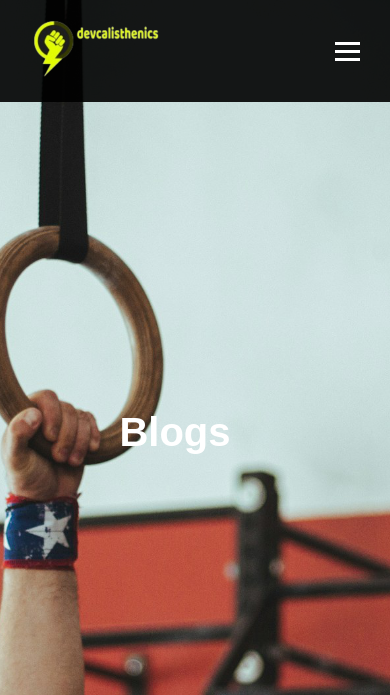
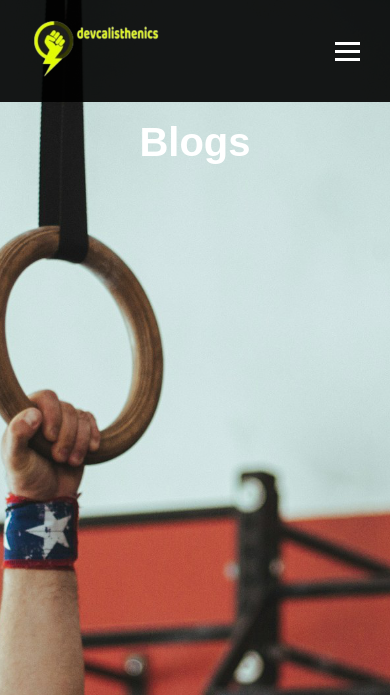
Before and after one commit to Juan-Carlos-D/fitness-app, a Flask app: template Templates/blogs.html in a window 390 px wide. Shown: the top 695 px of the page. Run offline with Flask 3, Linux system fonts and the light colour scheme; the template is opened without the code that fills it, so the values that code supplies are empty.

Commit message:
styling for containers

```diff
--- a/static/CSS/blogs.css
+++ b/static/CSS/blogs.css
@@ -3,7 +3,12 @@
     text-align: center;
     margin-top: 20px;
     font-size: 2.5em;
-    color: #fff;
+    color: #ffffff;
+    position: absolute;
+    top: 100px; /* Adjust the top value as needed to position it below the navbar */
+    left: 50%;
+    transform: translateX(-50%);
+    z-index: 1; /* Ensure it's above other content */
 }
 
 /* Container for the entire blog list */
@@ -13,6 +18,11 @@
     justify-content: center;
     gap: 20px;
     padding: 20px;
+    position: relative;
+    z-index: 0; /* Ensure content scrolls under the title */
+    margin-top: 160px; /* Ensure space between title and containers on large screens */
+    overflow-y: auto; /* Enable vertical scrolling */
+    max-height: calc(100vh - 160px); /* Limit height to viewport height minus title height and margin */
 }
 
 /* Each blog container */
@@ -26,6 +36,7 @@
     transition: transform 0.2s;
     display: flex;
     flex-direction: column;
+    margin-bottom: 40px; /* Ensure space below each container */
 }
 
 .blog-container:hover {
@@ -70,3 +81,16 @@
 .blog-heading a:hover {
     color: #007BFF;
 }
+
+/* Media Query for Small Screens */
+@media screen and (max-width: 768px) {
+    .blog-title {
+        top: 100px; /* Adjust top position for smaller screens */
+    }
+
+    .blog-list {
+        top: 30px; /* Adjust top position for smaller screens */
+        margin-top: 120px; /* Adjust margin-top for smaller screens */
+        max-height: calc(100vh - 200px); /* Adjust max-height for smaller screens */
+    }
+}
```
